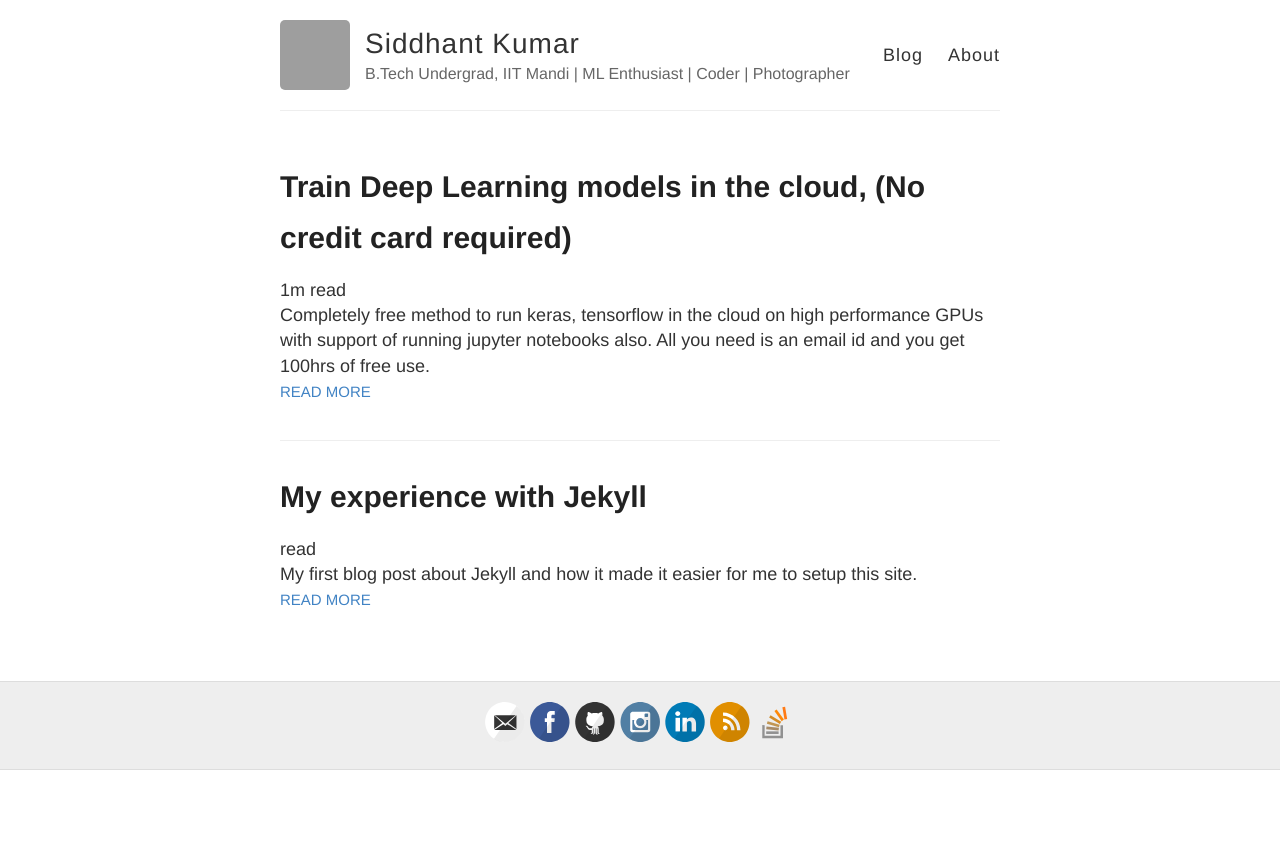
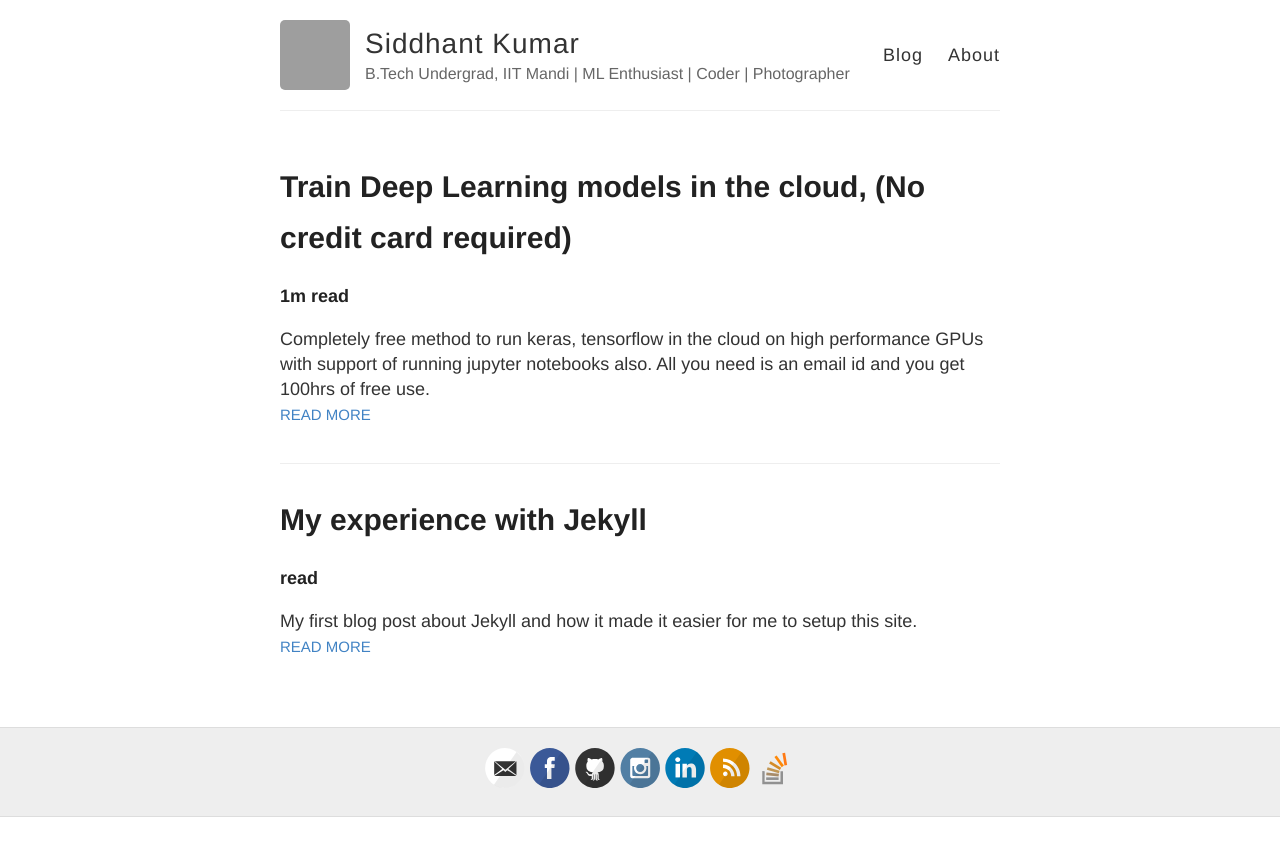
Before and after one commit to saytosid/saytosid.github.io, a Jekyll site: the page built from index.html, in a window 1280 px wide. Shown: the top 856 px of the page. Built offline with Jekyll 4.4.1, drawn with Linux system fonts in a browser that asks for light colours; grey boxes are pictures that could not be loaded.

```diff
--- a/index.html
+++ b/index.html
@@ -8,7 +8,7 @@ published: true
     <article class="post">
 
       <h1><a href="{{ site.baseurl }}{{ post.url }}">{{ post.title }}</a></h1>
-      <h10>{{ post.read_time }} read</h10>
+      <h6>{{ post.read_time }} read</h6>
       <div class="entry">
         {{ post.excerpt }}
       </div>
```
